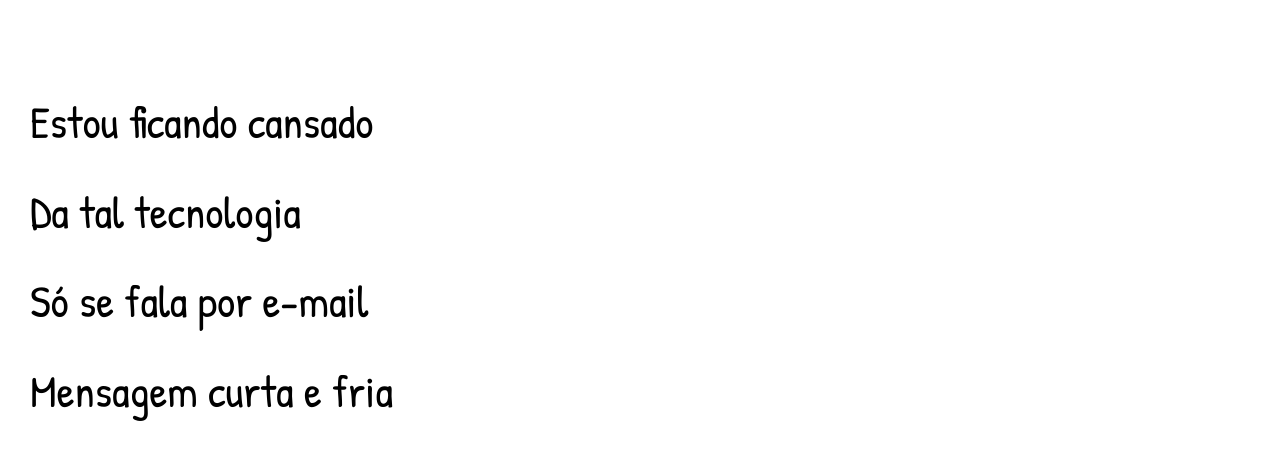
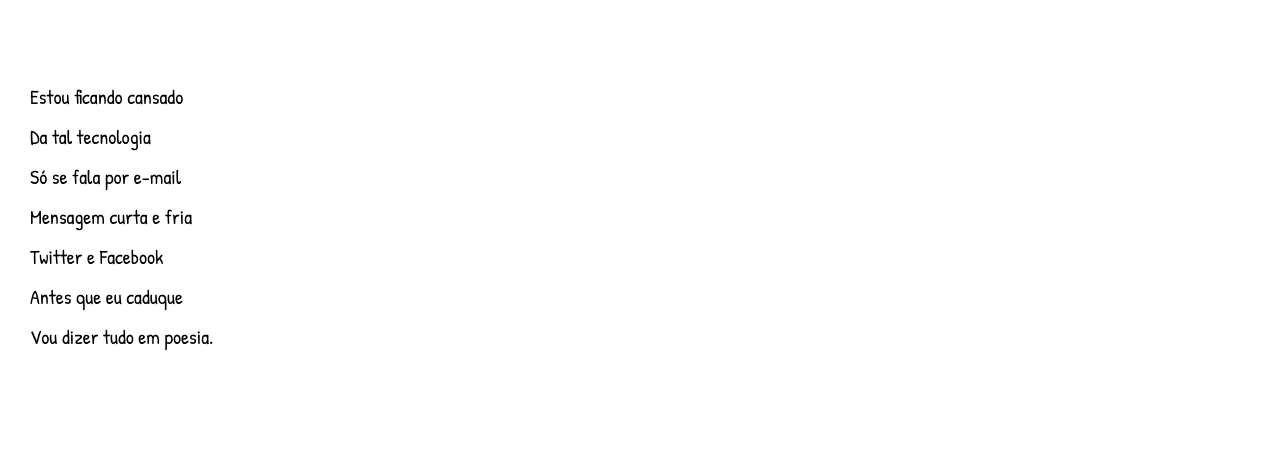
Before and after one commit to amandabarata/cordel-project, a plain HTML site: page index.html in a window 1280 px wide. Shown: the part 280-742 px from the top of the page. Drawn offline with Linux system fonts and the light colour scheme; a web font is replaced by a local one.

Commit message:
Changed font-size to 20px

```diff
--- a/style.css
+++ b/style.css
@@ -73,7 +73,7 @@ section {
     line-height: 2em;
     padding-left: 30px;
     font-family: var(--font3);
-    font-size: 3.5vw;
+    font-size: 20px;
 
 
 }
```
Also changed, not shown: 1 other file.
